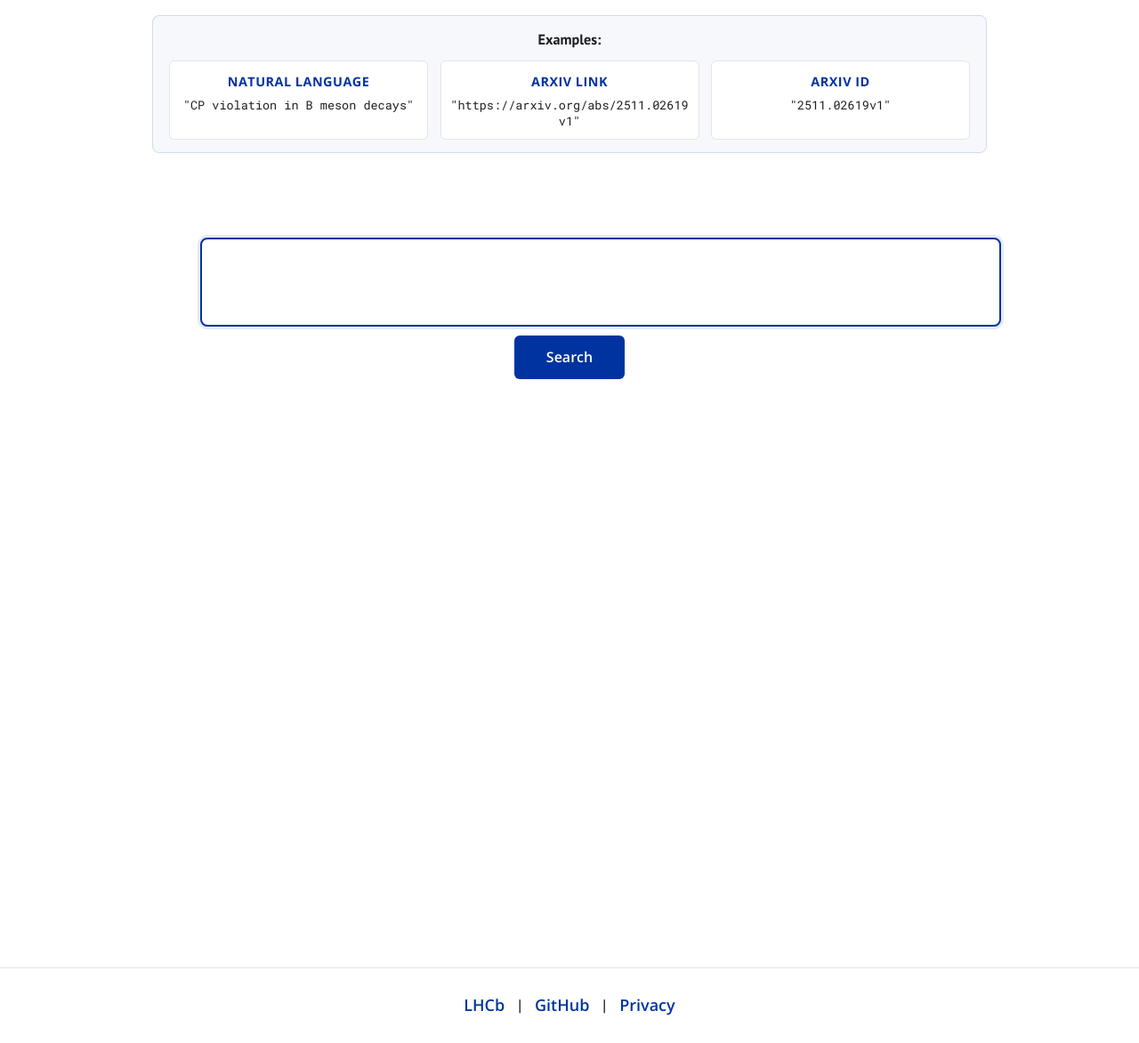
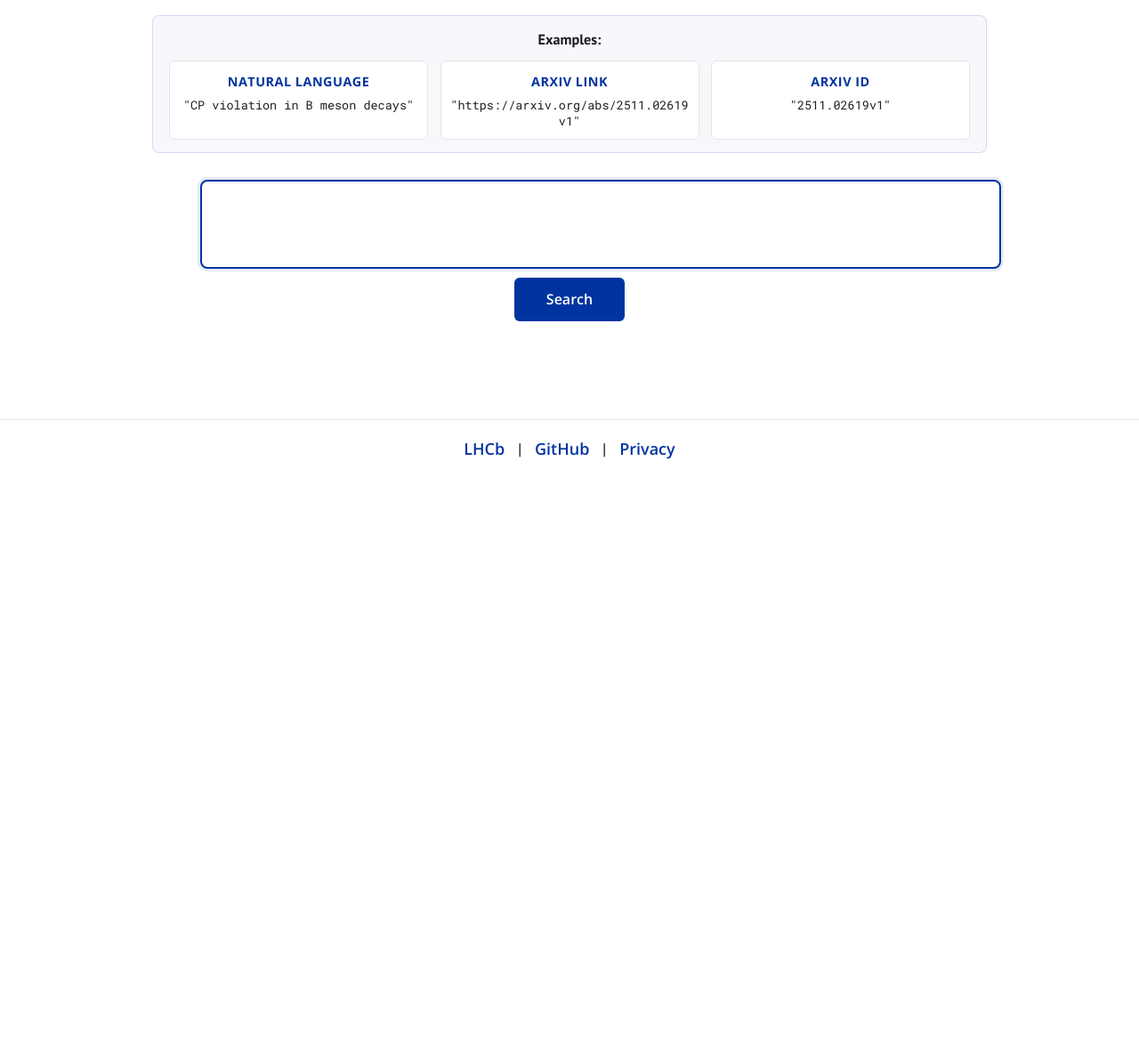
Before and after one commit to MohamedElashri/lhcbfinder, a Flask app: page / in a window 1280 px wide. Shown: the part 177-1349 px from the top of the page at 89% size. After the commit the page ends 693 px from the top, so only its background shows below. Run offline with Flask 3, Linux system fonts and the light colour scheme.

Commit message:
refactor: reduce spacing and padding throughout layout

```diff
--- a/website/static/styles.css
+++ b/website/static/styles.css
@@ -207,11 +207,10 @@ p, a {
     max-width: 830px;
     width: 80%;
     margin: 0 auto;
-    margin-top: 75px;
-    margin-bottom: 80px;
+    margin-top: 20px;
+    margin-bottom: 40px;
     width: clamp(280px, 90%, 830px);
-    padding: calc(20px + var(--safe-area-inset-top)) 16px calc(var(--footer-height) + var(--safe-area-inset-bottom)) 16px;
-    min-height: calc(100vh - var(--header-height) - var(--footer-height));
+    padding: calc(10px + var(--safe-area-inset-top)) 16px 20px 16px;
 }
 
 @keyframes change_color {
@@ -945,8 +944,8 @@ p, a {
 
 .footer {
     text-align: center;
-    padding: 1.5rem;
-    margin-top: 2rem;
+    padding: 1rem;
+    margin-top: 0.5rem;
     border-top: 1px solid var(--border-color);
     color: var(--text-color-secondary);
 }
@@ -989,7 +988,7 @@ p, a {
 
     #container {
         width: 95%;
-        margin-top: 2rem;
+        margin-top: 1rem;
     }
 
     #query_field {
@@ -1283,7 +1282,7 @@ p, a {
     align-items: center;
     flex-direction: column;
     gap: 10px;
-    margin-bottom: 20px;
+    margin-bottom: 10px;
 }
 
 #search_button {
```
